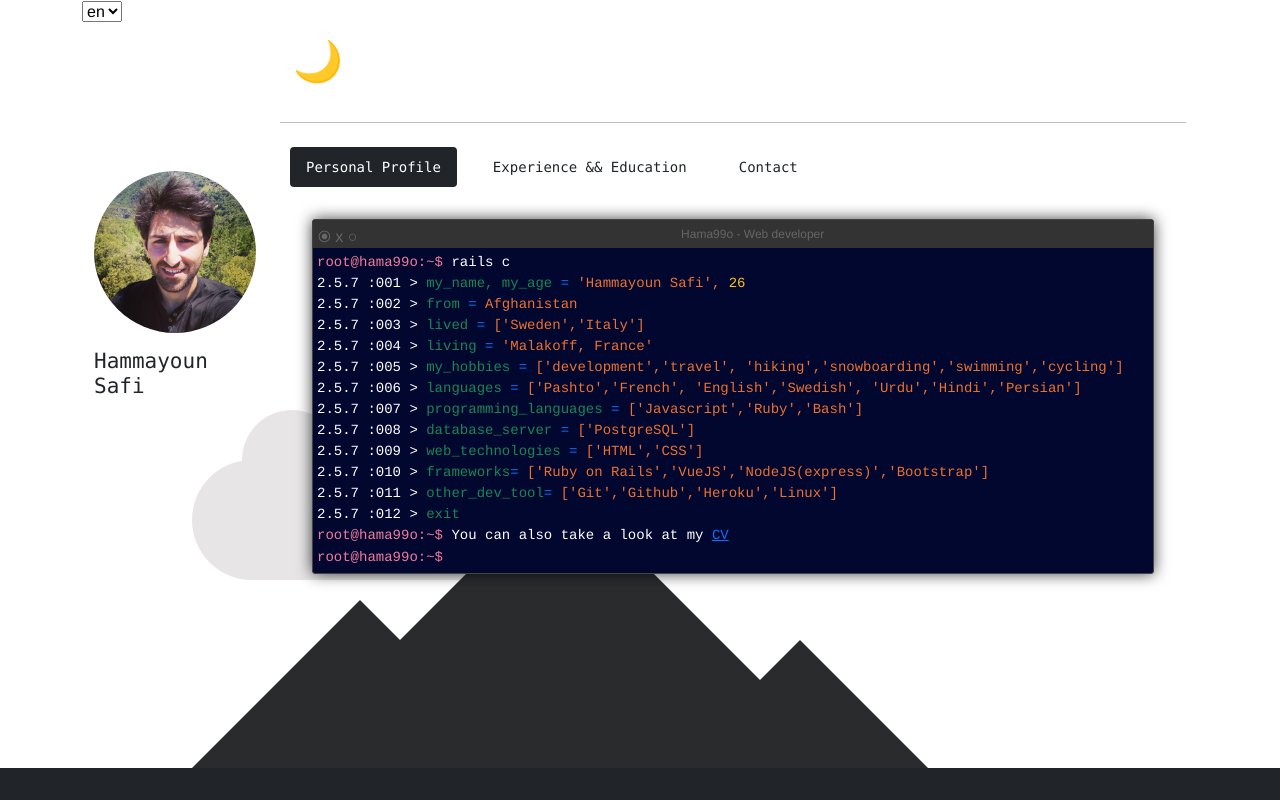
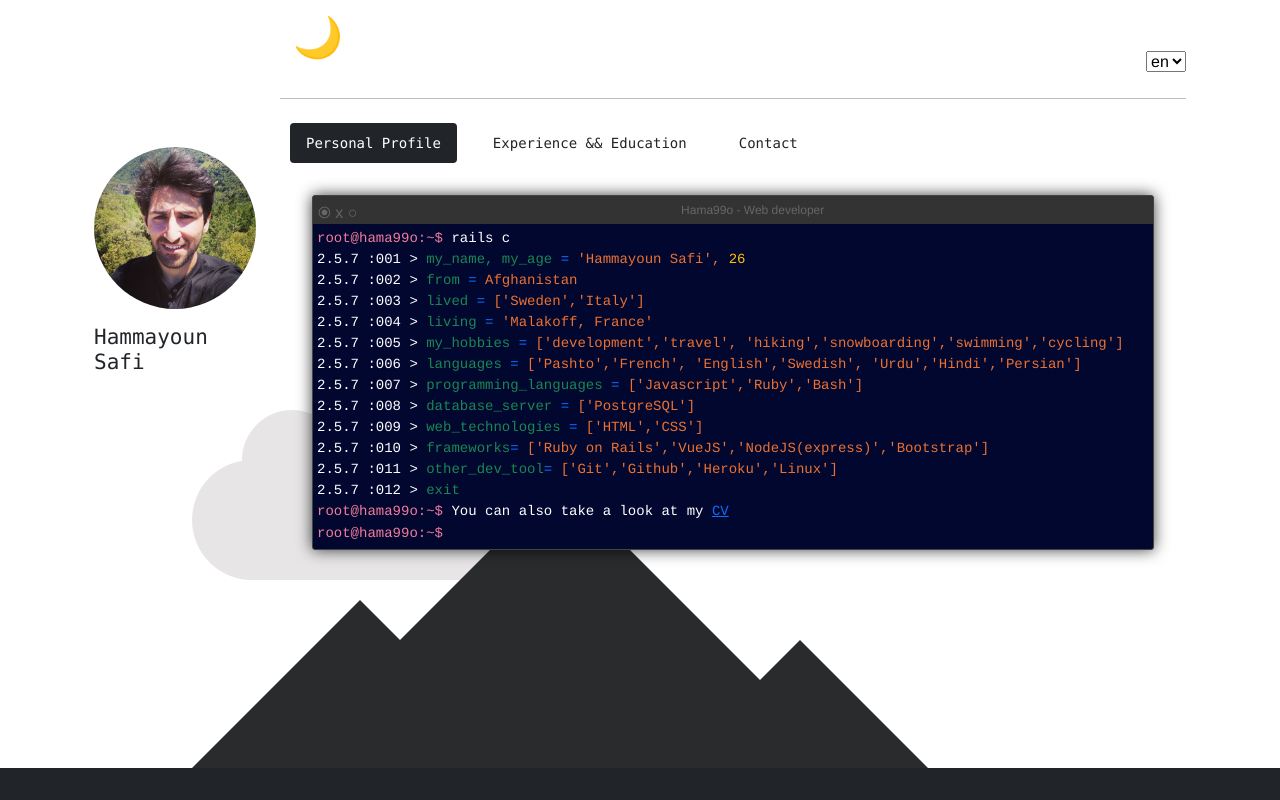
Before and after one commit to Hama99o/my-cv, a Vue app: page / in a window 1280 px wide. Built offline with nearby package versions, Linux system fonts and the light colour scheme.

Commit message:
loacl move to moonorsun

```diff
--- a/src/components/MoonOrSunMenu.vue
+++ b/src/components/MoonOrSunMenu.vue
@@ -1,17 +1,23 @@
 <template>
-  <div>
-    <span @click="theme">
-      <span v-if="!hasNightMood" class="btn moon-or-sun">🌙</span>
-      <span v-else class="btn moon-or-sun">☀️</span>
-    </span>
+  <div class="">
+    <div class="d-flex justify-content-between text-align-center">
+      <span @click="theme">
+        <span v-if="!hasNightMood" class="btn moon-or-sun">🌙</span>
+        <span v-else class="btn moon-or-sun">☀️</span>
+      </span>
+      <select-locale class="align-self-end" />
+    </div>
     <hr class="my-4" />
   </div>
 </template>
 
 <script>
+import SelectLocale from '@/components/SelectLocale.vue'
+
 export default {
   name: 'MoonOrSunMenu',
   props: ['theme', 'hasNightMood'],
+  components: { SelectLocale },
   data() {
     return {
 
--- a/src/views/Home.vue
+++ b/src/views/Home.vue
@@ -1,6 +1,5 @@
 <template>
   <div class="portfolio-container container">
-    <select-locale />
     <b-container fluid>
       <b-row>
         <b-col offset-md="2">
@@ -39,14 +38,13 @@
 </template>
 
 <script>
-import SelectLocale from '@/components/SelectLocale.vue'
 import GithubChart from '@/components/GithubChart'
 import GithubPhoto from '@/components/GithubPhoto'
 import MoonOrSunMenu from '@/components/MoonOrSunMenu'
 
 export default {
   name: 'Home',
-  components: { GithubChart, GithubPhoto, SelectLocale, MoonOrSunMenu },
+  components: { GithubChart, GithubPhoto, MoonOrSunMenu },
   data () {
     return {
       menuList: {
```
